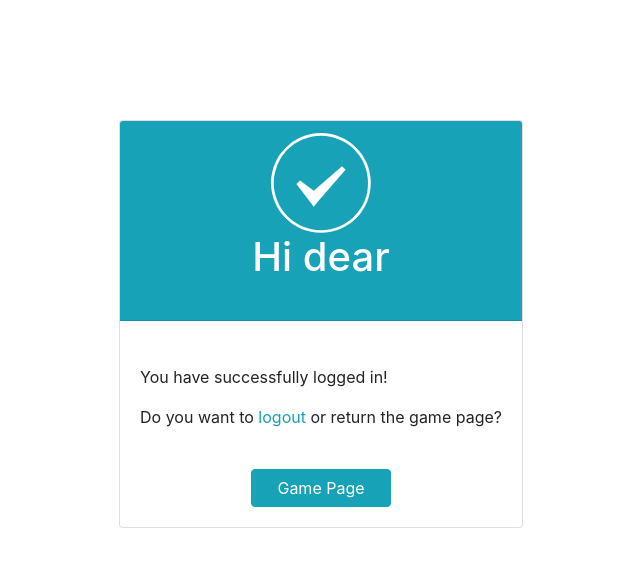
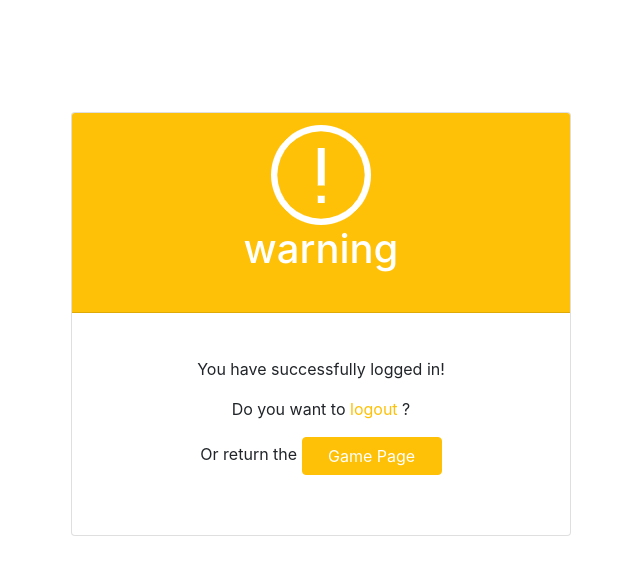
Before and after one commit to Matthew-P133/W-rdle, a Django app: page /wordgame/restricted/ in a window 1280 px wide. Shown: the part 76-651 px from the top of the page, without its empty margins (319-959 px from the left). Run offline with Django 3.2, Linux system fonts and the light colour scheme; the visitor is signed in with stand-in values (Sample User, id 1); some libraries are stand-ins or nearby versions.

Commit message:
Change the restricted page's style.

```diff
--- a/templates/wordgame/restricted.html
+++ b/templates/wordgame/restricted.html
@@ -7,22 +7,27 @@
 
 {% block body_block %}
 <div class="row justify-content-center " >
-    <div class="col-center-block card ">
-        <div class="card-header bg-info text-white setHeight_200">
-            <img class="mx-auto d-block img-fluid"  src="{% static 'images/success.png' %}" alt="Create account successfully"/>
-            <h1 class="text-center">Hi dear</h1>
+    <div class="col-center-block card setWidth_500">
+        <div class="card-header bg-warning text-white setHeight_200">
+            <img class="mx-auto d-block img-fluid"  src="{% static 'images/warning.png' %}" alt="Create account successfully"/>
+            <h1 class="text-center">warning</h1>
         </div>
-        <div class="card-body">
+        <div class="card-body text-center">
             <p >
                 </br>
                 You have successfully logged in!
             </p>
             <p >
-                Do you want to <a class="text-info" href="{% url 'wordgame:logout' %}">logout</a> or return the game page?
+                Do you want to <a class="text-warning" href="{% url 'wordgame:logout' %}">logout</a>&nbsp;?
             </p>
+            <p >
+                Or return the <a href="{% url 'wordgame:game' %}"><button class="btn btn-warning setWidth_140 text-white">Game Page</button></a>
+            </p>
+
+
         </br>
             <div class="text-center">
-                <a href="{% url 'wordgame:game' %}"><button class="btn btn-info setWidth_140">Game Page</button></a>
+
             </div>
         </div>
     </div>
```
Also changed, not shown: static/images/warning.png (added).
